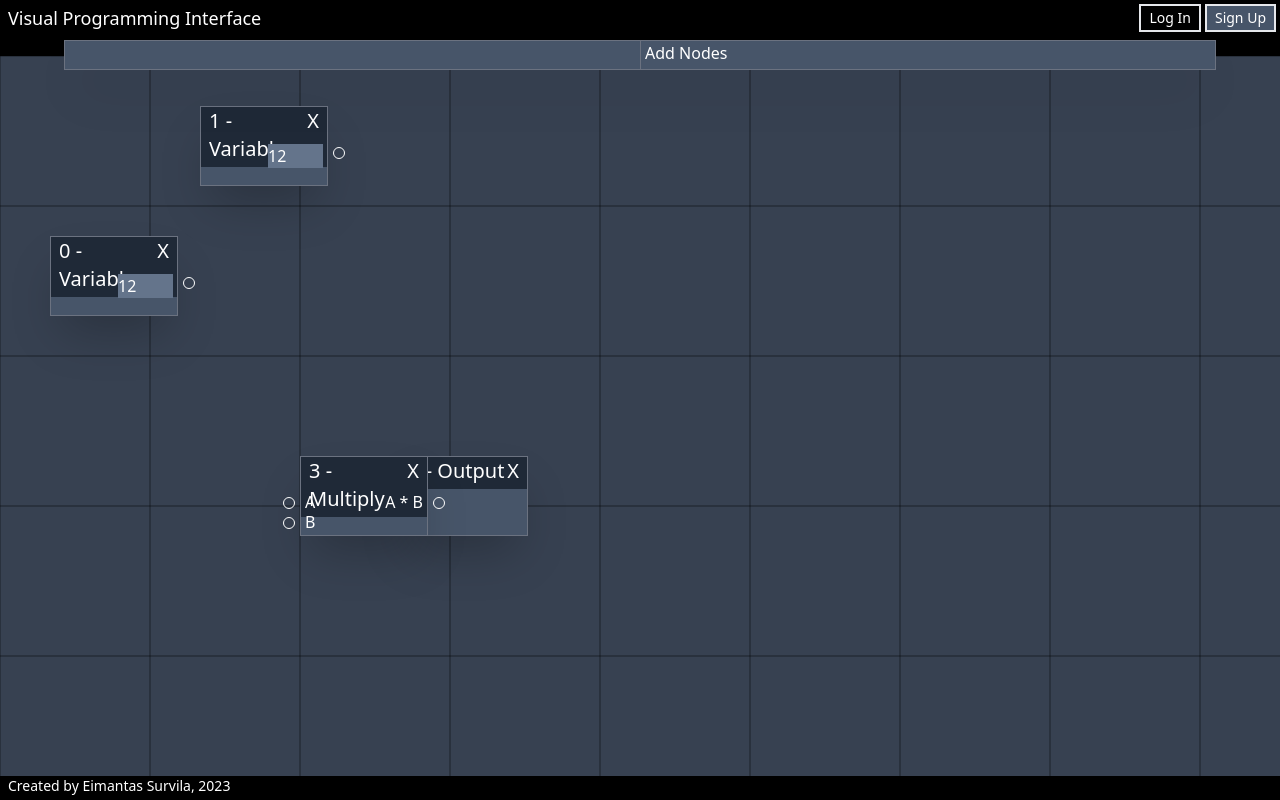
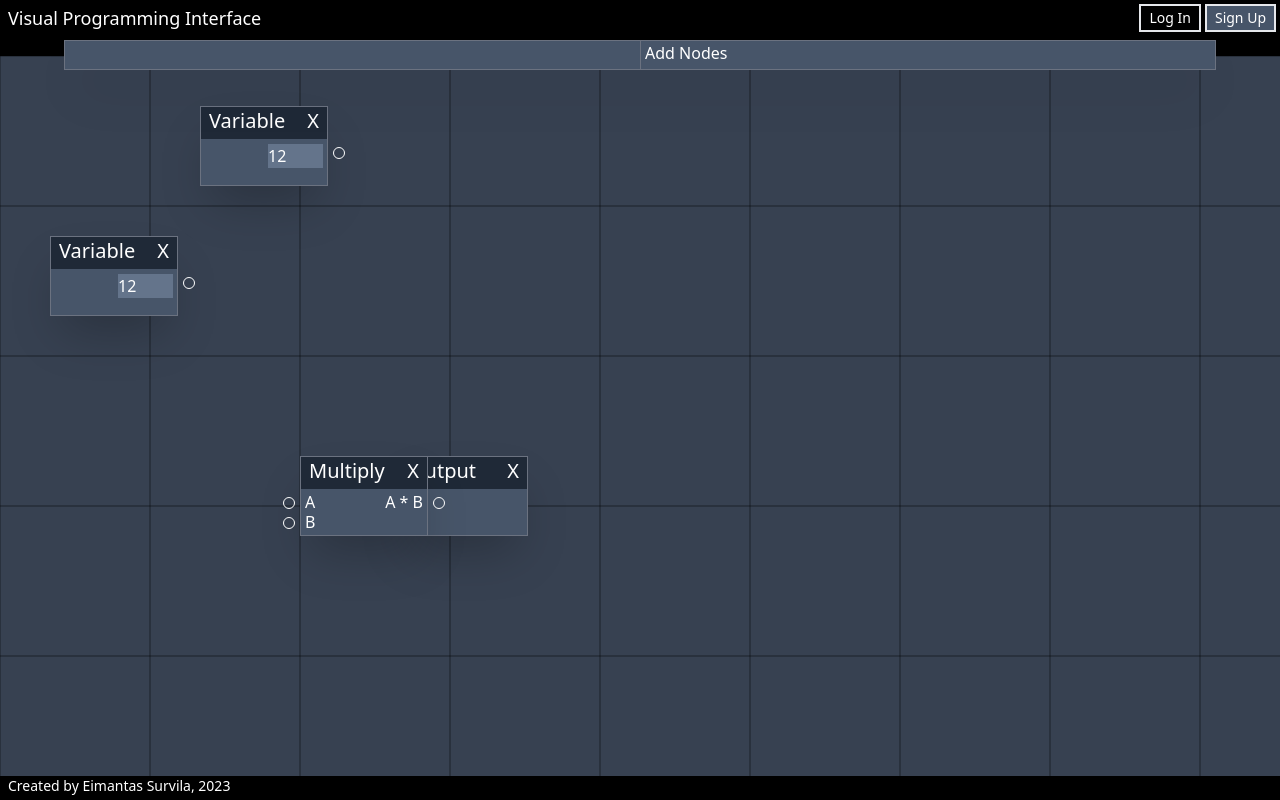
Before and after one commit to Survila-Dev/Visual-Calculator, a React (Create React App) app in the folder Frontend/vis-prog/: page / in a window 1280 px wide. Built offline with nearby package versions, Linux system fonts and the light colour scheme.

Commit message:
finalize calculation

```diff
--- a/Frontend/vis-prog/src/components/ws-node.tsx
+++ b/Frontend/vis-prog/src/components/ws-node.tsx
@@ -88,7 +88,7 @@ export const WSNode = ({type, title, listOfPorts}:WSNodeParentProps): WSNodeChil
                     }
                 }
                 if (actualId !== null) {
-                    return state.workspaceStateReducers.currentWS.nodes[WSNodeInput.id].value
+                    return state.workspaceStateReducers.currentWS.nodes[actualId].value
                 }
             } catch (e) {
                 console.log(e)
@@ -276,7 +276,7 @@ export const WSNode = ({type, title, listOfPorts}:WSNodeParentProps): WSNodeChil
 
                 <div className = "flex flex-col h-full">
                     <div className = "flex flex-row justify-between flex-none text-xl px-2 pb-1 text-white">
-                        <div>{WSNodeInput.id} - {title}</div>
+                        <div>{title}</div>
                         <div
                             onMouseDown = {handleClickDelete}
                             className = "cursor-default"
```
